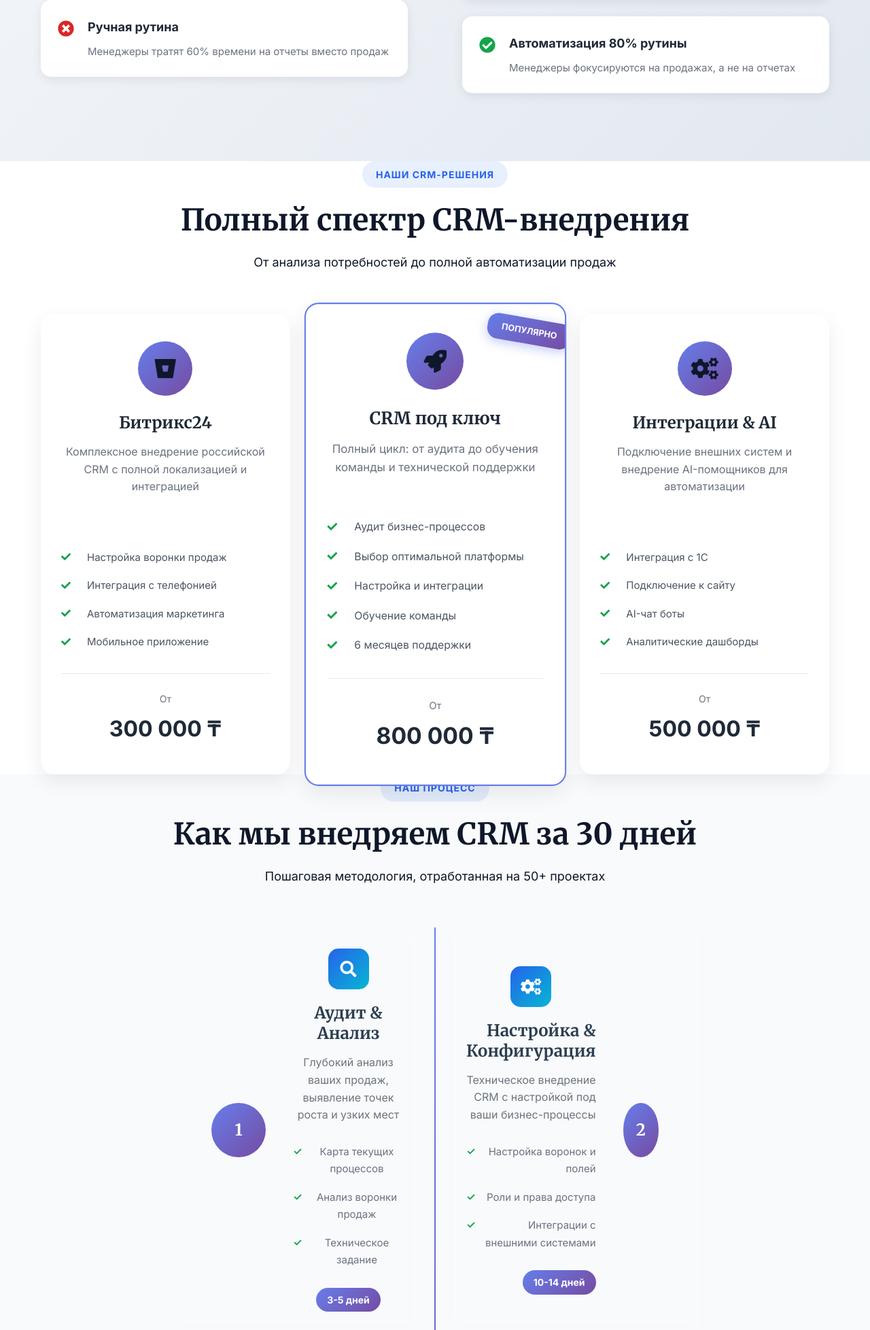
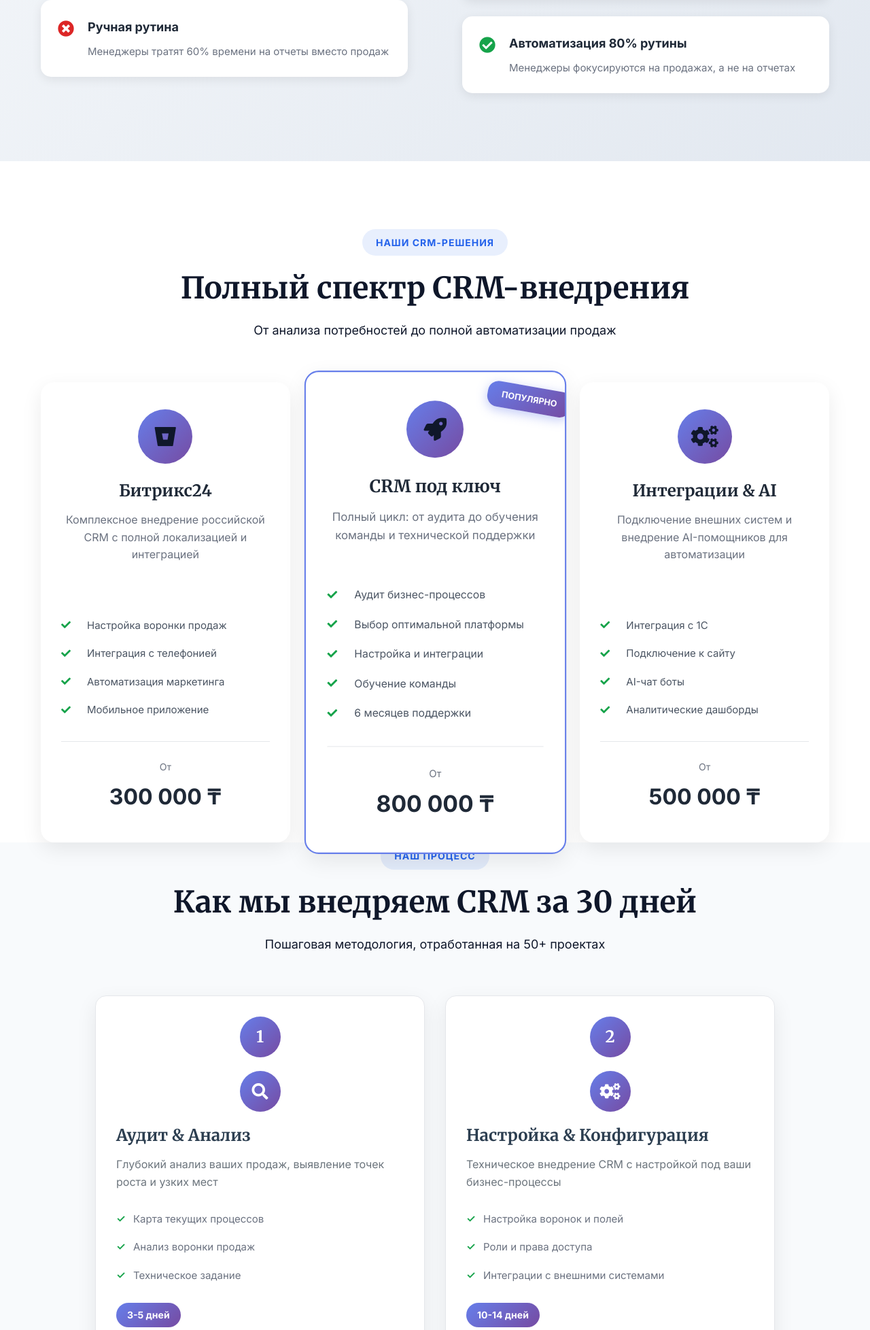
Before and after one commit to adthxkz/itfusionsite, a PHP site: page /crm-implementation.php in a window 1280 px wide. Shown: the part 2968-4924 px from the top of the page at 68% size. Run offline with PHP 8.4, Linux system fonts and the light colour scheme; some libraries are stand-ins or nearby versions.

Commit message:
Исправлены стили CRM-страницы: добавлен отступ для секции услуг, полностью переделана секция процесса с двухколоночной сеткой карточек

```diff
--- a/css/service-premium.css
+++ b/css/service-premium.css
@@ -1139,3 +1139,88 @@ a.enhanced-feature-card:active {
         max-width: 100%;
     }
 }
+
+/* ======================================== */
+/* ИСПРАВЛЕНИЯ ДЛЯ СТРАНИЦЫ CRM-IMPLEMENTATION */
+/* ======================================== */
+
+/* 1. Добавляем отступ для секции с услугами */
+.crm-services-section {
+    padding-top: 100px;
+}
+
+/* 2. Полностью переписываем стили для секции процесса */
+
+/* Убираем старые стили линии */
+.process-timeline::before {
+    display: none;
+}
+
+/* Делаем timeline простым блочным контейнером */
+.process-timeline {
+    max-width: 1000px; /* Немного увеличим ширину для 2 колонок */
+    margin-top: 60px;
+    display: grid; /* Используем Grid для вёрстки */
+    grid-template-columns: 1fr 1fr; /* Две колонки */
+    gap: 30px; /* Промежуток между колонками */
+}
+
+/* Убираем все сложные позиционирования у шага процесса */
+.process-step {
+    display: flex;
+    flex-direction: column; /* Элементы внутри карточки идут друг за другом */
+    margin-bottom: 0; /* Убираем лишний отступ */
+    background: #ffffff; /* Добавляем фон */
+    border-radius: 16px; /* Скругляем углы */
+    padding: 30px; /* Внутренние отступы */
+    box-shadow: 0 10px 30px rgba(0,0,0,0.08); /* Тень */
+    border: 1px solid #e5e7eb;
+    text-align: left; /* Выравнивание текста по левому краю */
+}
+
+/* Убираем ненужное свойство для четных элементов */
+.process-step:nth-child(even) {
+    flex-direction: column;
+}
+.process-step:nth-child(even) .step-content {
+    text-align: left;
+}
+
+/* Стили для номера этапа */
+.step-number {
+    width: 60px;
+    height: 60px;
+    font-size: 24px;
+    margin: 0 0 20px 0; /* Отступ снизу */
+}
+
+.step-content {
+    max-width: none; /* Убираем ограничение ширины */
+}
+
+/* Стили для иконки внутри шага */
+.step-icon {
+    width: 60px;
+    height: 60px;
+    background: linear-gradient(135deg, #667eea, #764ba2);
+    border-radius: 50%;
+    color: white;
+    display: flex;
+    align-items: center;
+    justify-content: center;
+    font-size: 24px;
+    margin-bottom: 20px;
+}
+
+/* Адаптивность для мобильных устройств */
+@media (max-width: 768px) {
+    .process-timeline {
+        grid-template-columns: 1fr; /* На мобильных будет одна колонка */
+    }
+    .step-content {
+        max-width: 100%;
+    }
+    .process-step {
+        padding-left: 30px; /* Возвращаем отступ */
+    }
+}
```
